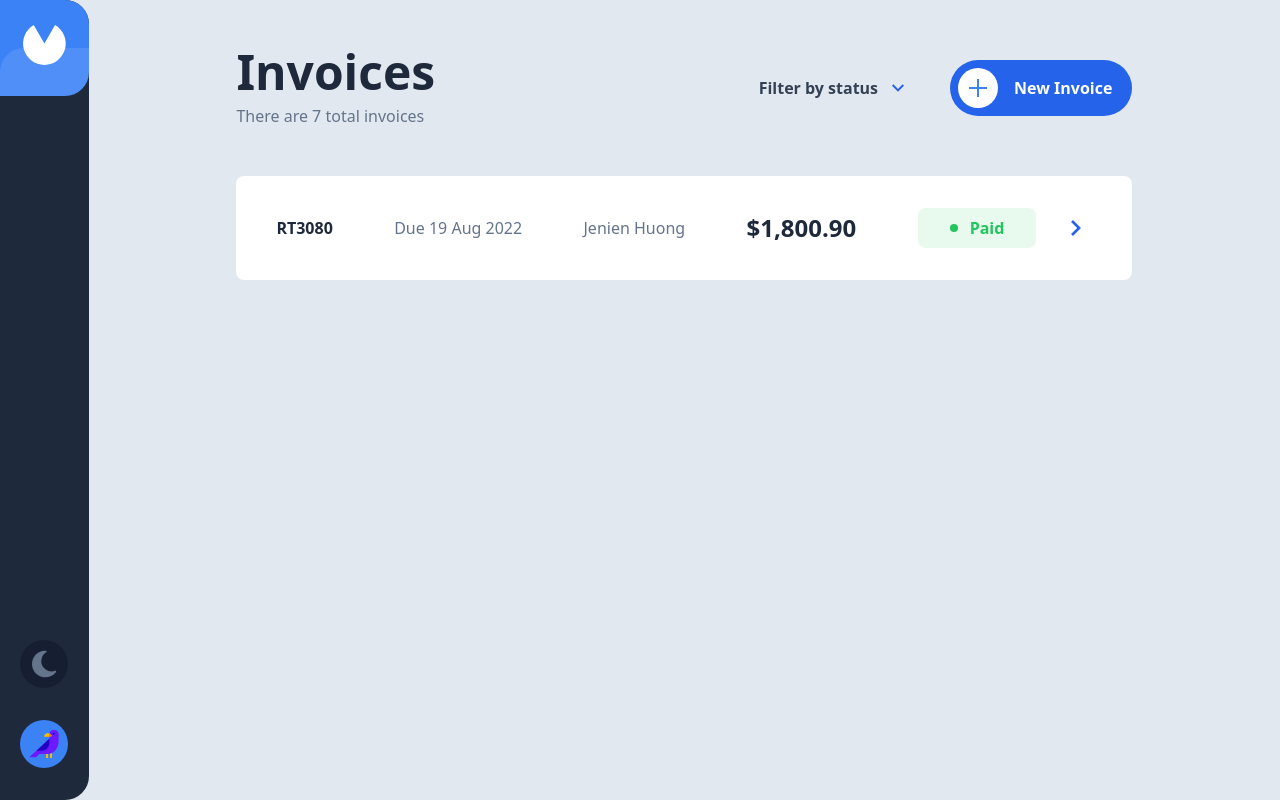
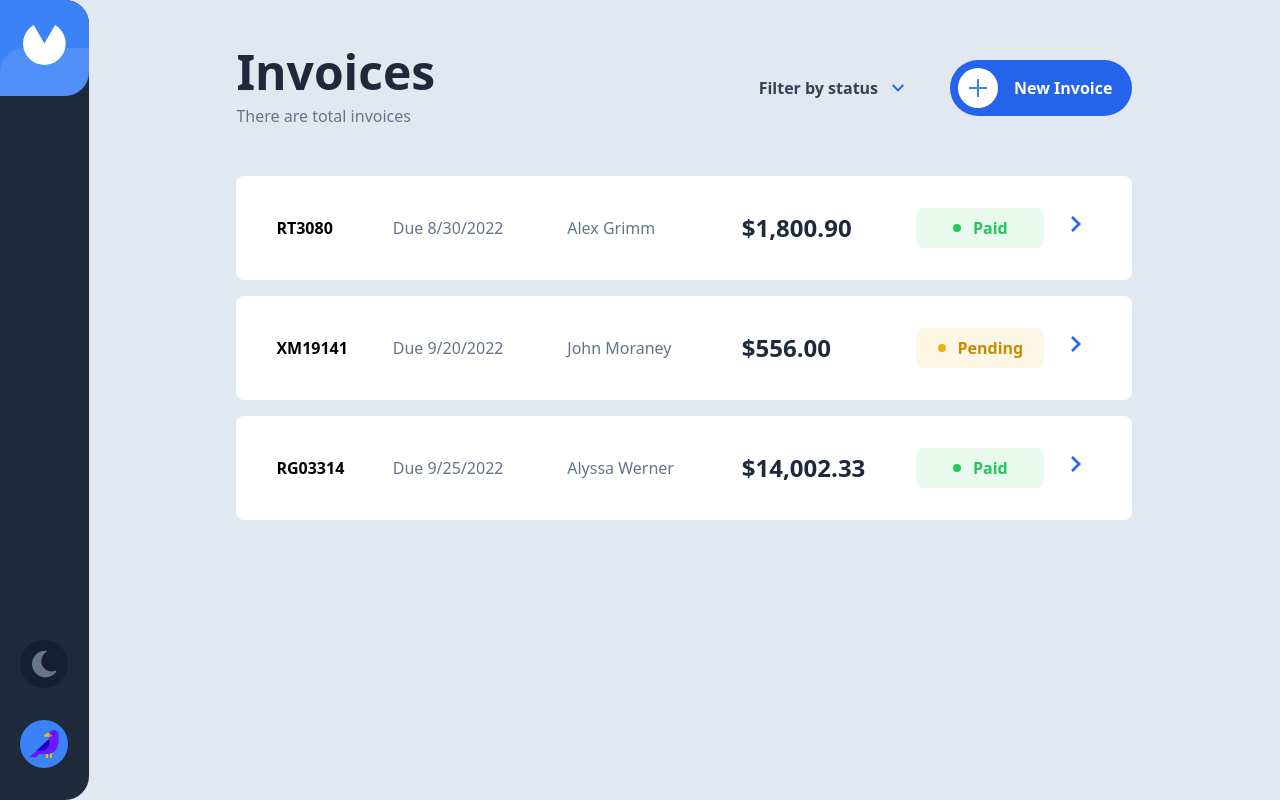
Before and after one commit to mike-shea/Invoice-App, a Next.js app: page / in a window 1280 px wide. Built offline with nearby package versions, Linux system fonts and the light colour scheme.

Commit message:
basic structure for index components

```diff
--- /dev/null
+++ b/components/InvoiceList.tsx
@@ -0,0 +1,21 @@
+import { InvoiceItem } from '../data/invoice-data';
+import SingleInvoiceItem from './InvoiceListItem';
+
+export default function InvoiceList(props: { invoiceData: InvoiceItem[] }) {
+  return (
+    <section>
+      <ul className="flex flex-col gap-4">
+        {props.invoiceData.map((invoice) => (
+          <SingleInvoiceItem
+            key={invoice.id}
+            id={invoice.id}
+            paymentDueDate={invoice.paymentDueDate}
+            clientName={invoice.clientName}
+            amountDue={invoice.amountDue}
+            status={invoice.status}
+          />
+        ))}
+      </ul>
+    </section>
+  );
+}
--- /dev/null
+++ b/components/InvoiceListItem.tsx
@@ -0,0 +1,70 @@
+import React from 'react';
+import { ChevronRightSvg } from './IconComponents';
+
+const statusConfig: {
+  bg: string;
+  circleColor: string;
+  textColor: string;
+  text: string;
+} = {
+  bg: '',
+  circleColor: '',
+  textColor: '',
+  text: ''
+};
+
+export default function SingleInvoiceItem(props: {
+  id: string;
+  paymentDueDate: string;
+  clientName: string;
+  amountDue: number;
+  status: 'paid' | 'pending' | 'draft';
+}) {
+  if (props.status === 'paid') {
+    statusConfig.bg = 'bg-green-500/10';
+    statusConfig.circleColor = 'bg-green-500';
+    statusConfig.textColor = 'text-green-500';
+    statusConfig.text = 'Paid';
+  }
+  if (props.status === 'pending') {
+    statusConfig.bg = 'bg-yellow-500/10';
+    statusConfig.circleColor = 'bg-yellow-500';
+    statusConfig.textColor = 'text-yellow-600';
+    statusConfig.text = 'Pending';
+  }
+  if (props.status === 'draft') {
+    statusConfig.bg = 'bg-slate-500/10';
+    statusConfig.circleColor = 'bg-slate-500';
+    statusConfig.textColor = 'text-slate-600';
+    statusConfig.text = 'Draft';
+  }
+  const visualCurrency = Intl.NumberFormat('en-CA', {
+    style: 'currency',
+    currency: 'CAD'
+  }).format(props.amountDue / 100);
+
+  const visualDate = new Date(props.paymentDueDate).toLocaleDateString();
+  return (
+    <li
+      tabIndex={0}
+      className="group flex cursor-pointer items-center justify-between rounded-lg bg-white px-10 py-8 transition ">
+      <p className="flex w-36 font-bold">{props.id.toLocaleUpperCase()}</p>
+      <div className="grid w-full grid-cols-3 items-center gap-4 pl-6 text-slate-800">
+        <p className="text-slate-500">Due {visualDate}</p>
+        <p className="text-slate-500">{props.clientName}</p>
+        <p className="text-2xl font-bold">{visualCurrency}</p>
+      </div>
+      <div className="flex gap-4 pl-4">
+        <div
+          className={`col-span-3 flex w-32 items-center justify-center gap-3 rounded-lg ${statusConfig.bg} py-2`}>
+          <span className={`flex h-2 w-2 rounded-full ${statusConfig.circleColor}`}></span>
+          <p className={`font-bold ${statusConfig.textColor}`}>{statusConfig.text}</p>
+        </div>
+        <ChevronRightSvg
+          classGroup="group-hover:translate-x-1 transition h-8 w-8"
+          className="fill-blue-600"
+        />
+      </div>
+    </li>
+  );
+}
--- a/components/header.tsx
+++ b/components/header.tsx
@@ -1,65 +1,27 @@
-import type { NextPage } from 'next';
-import Head from 'next/head';
-import Image from 'next/image';
+import React from 'react';
+import { ExpandMoreSvg, PlusSvg } from './IconComponents';
 
-const Home: NextPage = () => {
+export default function Header(props: { invoiceItemLength: number }) {
   return (
-    <div className="">
-      <Head>
-        <title>Create Next App</title>
-        <meta name="description" content="Generated by create next app" />
-        <link rel="icon" href="/favicon.ico" />
-      </Head>
-
-      <main className={styles.main}>
-        <h1 className="flex pb-3 pt-4 text-black">
-          Welcome to <a href="https://nextjs.org">Next.js!</a>
-        </h1>
-
-        <p className={styles.description}>
-          Get started by editing <code className={styles.code}>pages/index.tsx</code>
-        </p>
-
-        <div className={styles.grid}>
-          <a href="https://nextjs.org/docs" className={styles.card}>
-            <h2>Documentation &rarr;</h2>
-            <p>Find in-depth information about Next.js features and API.</p>
-          </a>
-
-          <a href="https://nextjs.org/learn" className={styles.card}>
-            <h2>Learn &rarr;</h2>
-            <p>Learn about Next.js in an interactive course with quizzes!</p>
-          </a>
-
-          <a href="https://github.com/vercel/next.js/tree/canary/examples" className={styles.card}>
-            <h2>Examples &rarr;</h2>
-            <p>Discover and deploy boilerplate example Next.js projects.</p>
-          </a>
-
-          <a
-            href="https://vercel.com/new?utm_source=create-next-app&utm_medium=default-template&utm_campaign=create-next-app"
-            className={styles.card}
-          >
-            <h2>Deploy &rarr;</h2>
-            <p>Instantly deploy your Next.js site to a public URL with Vercel.</p>
-          </a>
-        </div>
-      </main>
-
-      <footer className={styles.footer}>
-        <a
-          href="https://vercel.com?utm_source=create-next-app&utm_medium=default-template&utm_campaign=create-next-app"
-          target="_blank"
-          rel="noopener noreferrer"
-        >
-          Powered by{' '}
-          <span className={styles.logo}>
-            <Image src="/vercel.svg" alt="Vercel Logo" width={72} height={16} />
+    <header className="mb-12 flex flex-row items-center justify-between">
+      <div className="flex flex-col gap-2">
+        <h1 className="text-5xl font-bold text-slate-800">Invoices</h1>
+        <p className="text-slate-500">There are {props.invoiceItemLength} total invoices</p>
+      </div>
+      <div className="flex items-center gap-10">
+        <button className=" flex font-bold text-slate-700">
+          Filter by status
+          <span className="pl-2">
+            <ExpandMoreSvg className="fill-blue-600" />
           </span>
-        </a>
-      </footer>
-    </div>
+        </button>
+        <button className="flex items-center gap-4 rounded-full bg-blue-600 py-2 pl-2 pr-5 font-semibold text-white transition hover:bg-blue-700 active:bg-blue-800">
+          <span className="rounded-full bg-white p-2">
+            <PlusSvg className="fill-blue-500" />
+          </span>
+          New Invoice
+        </button>
+      </div>
+    </header>
   );
-};
-
-export default Home;
+}
--- /dev/null
+++ b/components/nav.tsx
@@ -0,0 +1,27 @@
+import React from 'react';
+import Image from 'next/image';
+
+import { LogoSvg2, MoonSvg } from './IconComponents';
+
+import Avatar from '../public/crow-1.svg';
+
+export default function Nav() {
+  return (
+    <nav className="flex min-h-screen w-24 flex-col items-center justify-between overflow-hidden rounded-r-3xl bg-slate-800 pb-8">
+      <div className="relative h-24 w-full overflow-hidden rounded-br-3xl bg-blue-500">
+        <div className="absolute bottom-0 h-1/2 w-full rounded-tl-3xl bg-white/10"></div>
+        <div className="p-5">
+          <LogoSvg2 classGroup="w-full h-full" className="fill-white" />
+        </div>
+      </div>
+      <div className="flex flex-col gap-8">
+        <div className="aspect-square w-12 overflow-hidden rounded-full bg-slate-900/50 p-2">
+          <MoonSvg classGroup="w-full h-full" className="fill-slate-500" />
+        </div>
+        <div className="aspect-square w-12 overflow-hidden rounded-full bg-blue-500 p-2">
+          <Image layout="responsive" alt="logo" src={Avatar} />
+        </div>
+      </div>
+    </nav>
+  );
+}
--- /dev/null
+++ b/data/invoice-data.tsx
@@ -0,0 +1,50 @@
+interface InvoiceItem {
+  id: string;
+  streetAddress: string;
+  city: string;
+  country: string;
+  clientName: string;
+  clientEmail: string;
+  amountDue: number;
+  paymentDueDate: string;
+  status: 'paid' | 'pending' | 'draft';
+}
+
+const invoiceData: InvoiceItem[] = [
+  {
+    id: 'rt3080',
+    streetAddress: '123 Fake Street',
+    city: 'Vancouver',
+    country: 'Canada',
+    clientName: 'Alex Grimm',
+    clientEmail: 'agrimm@hotmail.com',
+    amountDue: 180090,
+    paymentDueDate: 'August 30, 2022 13:15:30',
+    status: 'paid'
+  },
+  {
+    id: 'XM19141',
+    streetAddress: '123 Fake Street',
+    city: 'Vancouver',
+    country: 'Canada',
+    clientName: 'John Moraney',
+    clientEmail: 'agrimm@hotmail.com',
+    amountDue: 55600,
+    paymentDueDate: 'September 20, 2022 13:15:30',
+    status: 'pending'
+  },
+  {
+    id: 'RG03314',
+    streetAddress: '123 Fake Street',
+    city: 'Vancouver',
+    country: 'Canada',
+    clientName: 'Alyssa Werner',
+    clientEmail: 'agrimm@hotmail.com',
+    amountDue: 1400233,
+    paymentDueDate: 'September 25, 2022 13:15:30',
+    status: 'paid'
+  }
+];
+
+export { invoiceData };
+export type { InvoiceItem };
--- a/pages/index.tsx
+++ b/pages/index.tsx
@@ -1,15 +1,11 @@
 import type { NextPage } from 'next';
 import Head from 'next/head';
 import React from 'react';
-import Image from 'next/image';
-import Logo from '../public/crow-1.svg';
-import {
-  MoonSvg,
-  LogoSvg2,
-  ExpandMoreSvg,
-  PlusSvg,
-  ChevronRightSvg
-} from '../components/IconComponents';
+import Header from '../components/header';
+import InvoiceList from '../components/InvoiceList';
+import Nav from '../components/nav';
+
+import { invoiceData } from '../data/invoice-data';
 
 const Home: NextPage = () => {
   return (
@@ -21,63 +17,11 @@ const Home: NextPage = () => {
       </Head>
 
       <div className="flex min-h-screen grow flex-row items-center justify-between bg-slate-200">
-        <nav className="flex min-h-screen w-24 flex-col items-center justify-between overflow-hidden rounded-r-3xl bg-slate-800 pb-8">
-          <div className="relative h-24 w-full overflow-hidden rounded-br-3xl bg-blue-500">
-            <div className="absolute bottom-0 h-1/2 w-full rounded-tl-3xl bg-white/10"></div>
-            <div className="p-5">
-              <LogoSvg2 classGroup="w-full h-full" className="fill-white" />
-            </div>
-          </div>
-          <div className="flex flex-col gap-8">
-            <div className="aspect-square w-12 overflow-hidden rounded-full bg-slate-900/50 p-2">
-              <MoonSvg classGroup="w-full h-full" className="fill-slate-500" />
-            </div>
-            <div className="aspect-square w-12 overflow-hidden rounded-full bg-blue-500 p-2">
-              <Image layout="responsive" alt="logo" src={Logo} />
-            </div>
-          </div>
-        </nav>
+        <Nav />
         <main className="flex min-h-screen w-full justify-center px-12 py-12">
           <div className="w-full max-w-4xl">
-            <header className="mb-12 flex flex-row items-center justify-between">
-              <div className="flex flex-col gap-2">
-                <h1 className="text-5xl font-bold text-slate-800">Invoices</h1>
-                <p className="text-slate-500">There are 7 total invoices</p>
-              </div>
-              <div className="flex items-center gap-10">
-                <button className=" flex font-bold text-slate-700">
-                  Filter by status
-                  <span className="pl-2">
-                    <ExpandMoreSvg className="fill-blue-600" />
-                  </span>
-                </button>
-                <button className="flex items-center gap-4 rounded-full bg-blue-600 py-2 pl-2 pr-5 font-semibold text-white transition hover:bg-blue-700 active:bg-blue-800">
-                  <span className="rounded-full bg-white p-2">
-                    <PlusSvg className="fill-blue-500" />
-                  </span>
-                  New Invoice
-                </button>
-              </div>
-            </header>
-            <section>
-              <ul>
-                <li className="flex items-center justify-between rounded-lg bg-white px-10 py-8">
-                  <div className="flex w-full items-center justify-between gap-4 text-slate-800">
-                    <p className="font-bold">RT3080</p>
-                    <p className="text-slate-500">Due 19 Aug 2022</p>
-                    <p className="text-slate-500">Jenien Huong</p>
-                    <p className="text-2xl font-bold">$1,800.90</p>
-                    <div className="flex items-center gap-3 rounded-lg bg-green-500/10 px-8 py-2">
-                      <span className="flex h-2 w-2 rounded-full bg-green-500"></span>
-                      <p className="font-bold text-green-500">Paid</p>
-                    </div>
-                  </div>
-                  <div>
-                    <ChevronRightSvg classGroup="h-8 w-8 ml-6" className="fill-blue-600" />
-                  </div>
-                </li>
-              </ul>
-            </section>
+            <Header />
+            <InvoiceList invoiceData={invoiceData} />
           </div>
         </main>
       </div>
```
